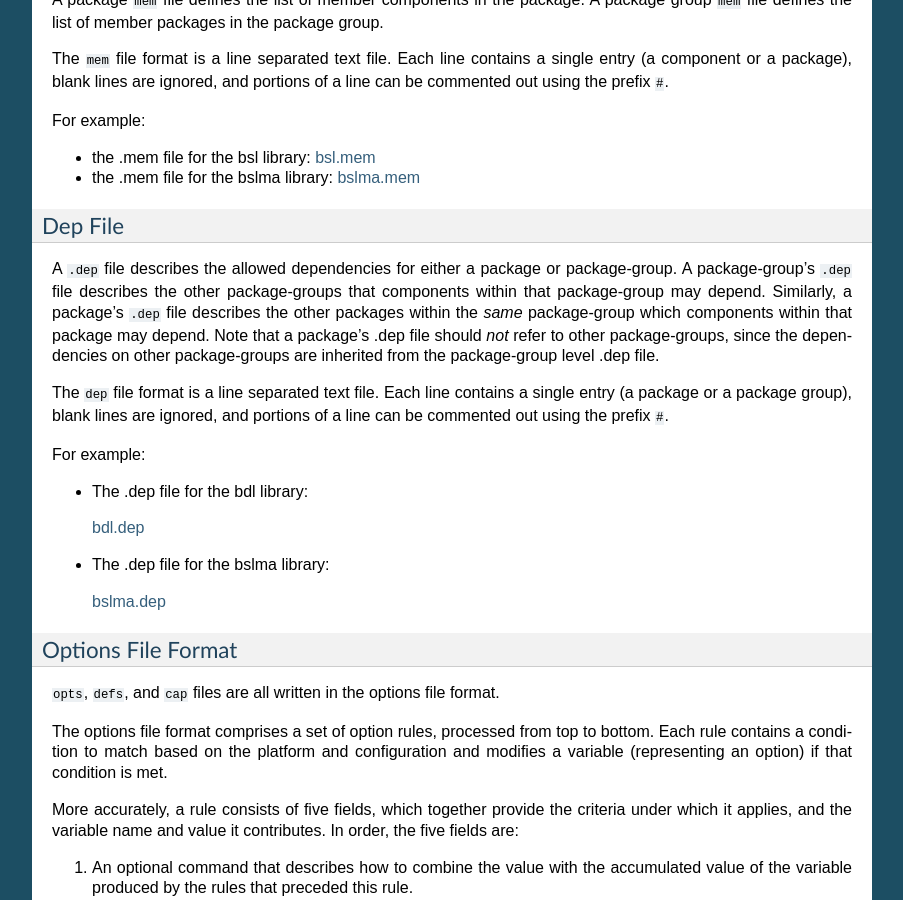
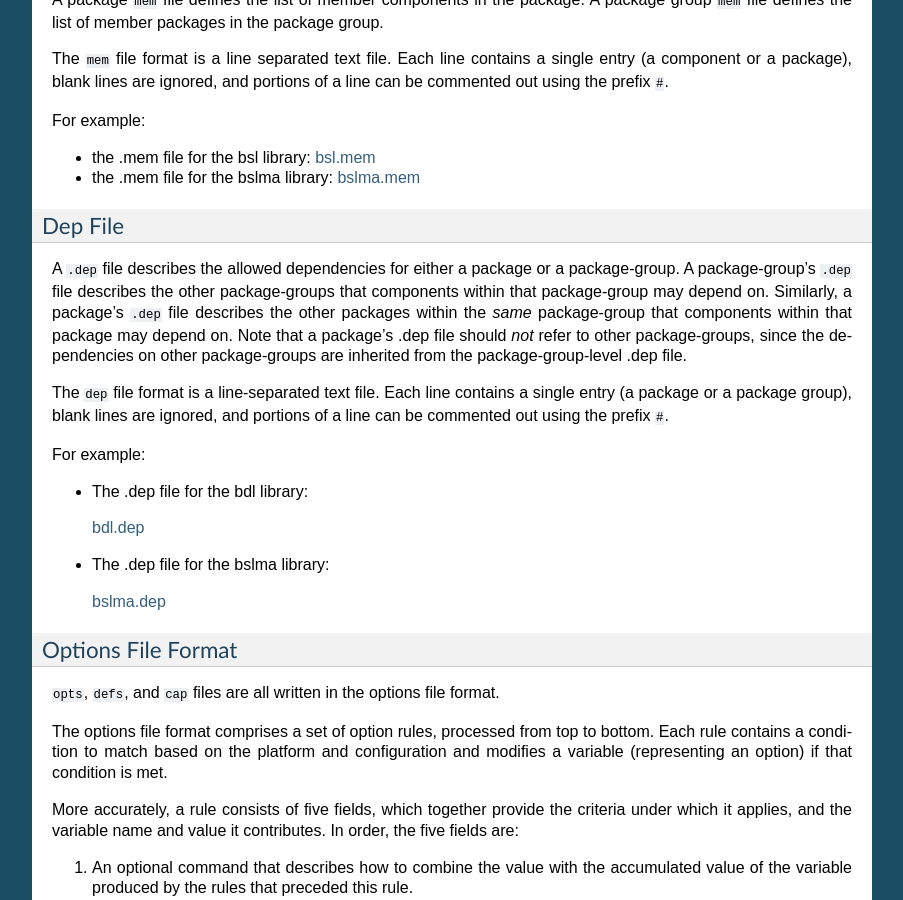
Before and after one commit to bloomberg/bde-tools, a Sphinx documentation site: the page built from doc/bde_repo.rst, in a window 1280 px wide and 900 px high, scrolled down 4511 px. Shown: the whole window, without its empty margins (198-1101 px from the left). Built offline with Sphinx 7.4.7, drawn with Linux system fonts in a browser that asks for light colours.

Commit message:
Grammar fixes.

```diff
--- a/doc/bde_repo.rst
+++ b/doc/bde_repo.rst
@@ -310,15 +310,15 @@ Dep File
 --------
 
 A ``.dep`` file describes the allowed dependencies for either a package
-or package-group. A package-group's ``.dep`` file describes the other
-package-groups that components within that package-group may depend.
+or a package-group. A package-group's ``.dep`` file describes the other
+package-groups that components within that package-group may depend on.
 Similarly, a package's ``.dep`` file describes the other packages within
-the *same* package-group which components within that package may
-depend. Note that a package's .dep file should *not* refer to other
+the *same* package-group that components within that package may
+depend on. Note that a package's .dep file should *not* refer to other
 package-groups, since the dependencies on other package-groups are
-inherited from the package-group level .dep file.
+inherited from the package-group-level .dep file.
 
-The ``dep`` file format is a line separated text file. Each line
+The ``dep`` file format is a line-separated text file. Each line
 contains a single entry (a package or a package group), blank lines are
 ignored, and portions of a line can be commented out using the prefix
 ``#``.
```
